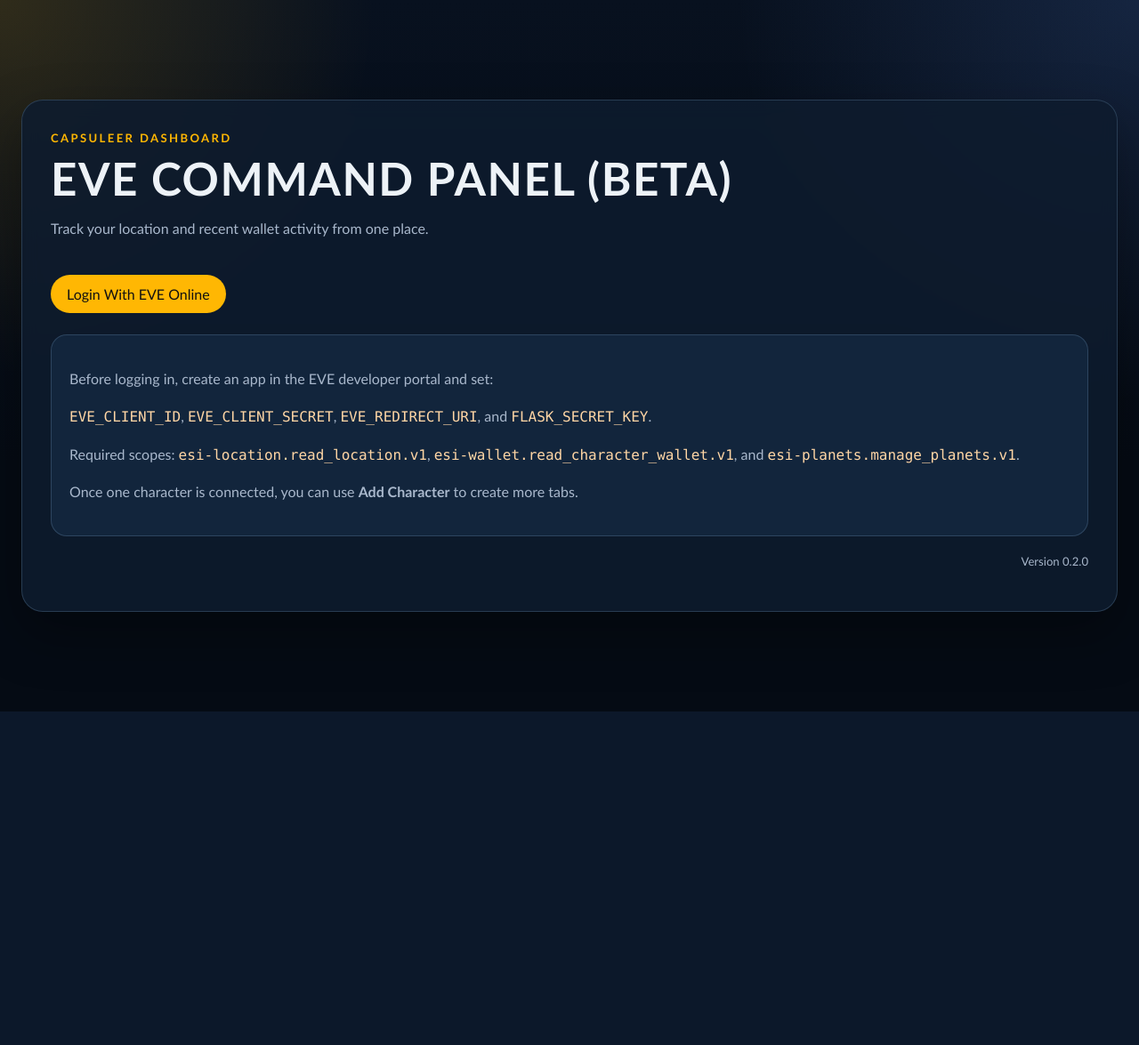
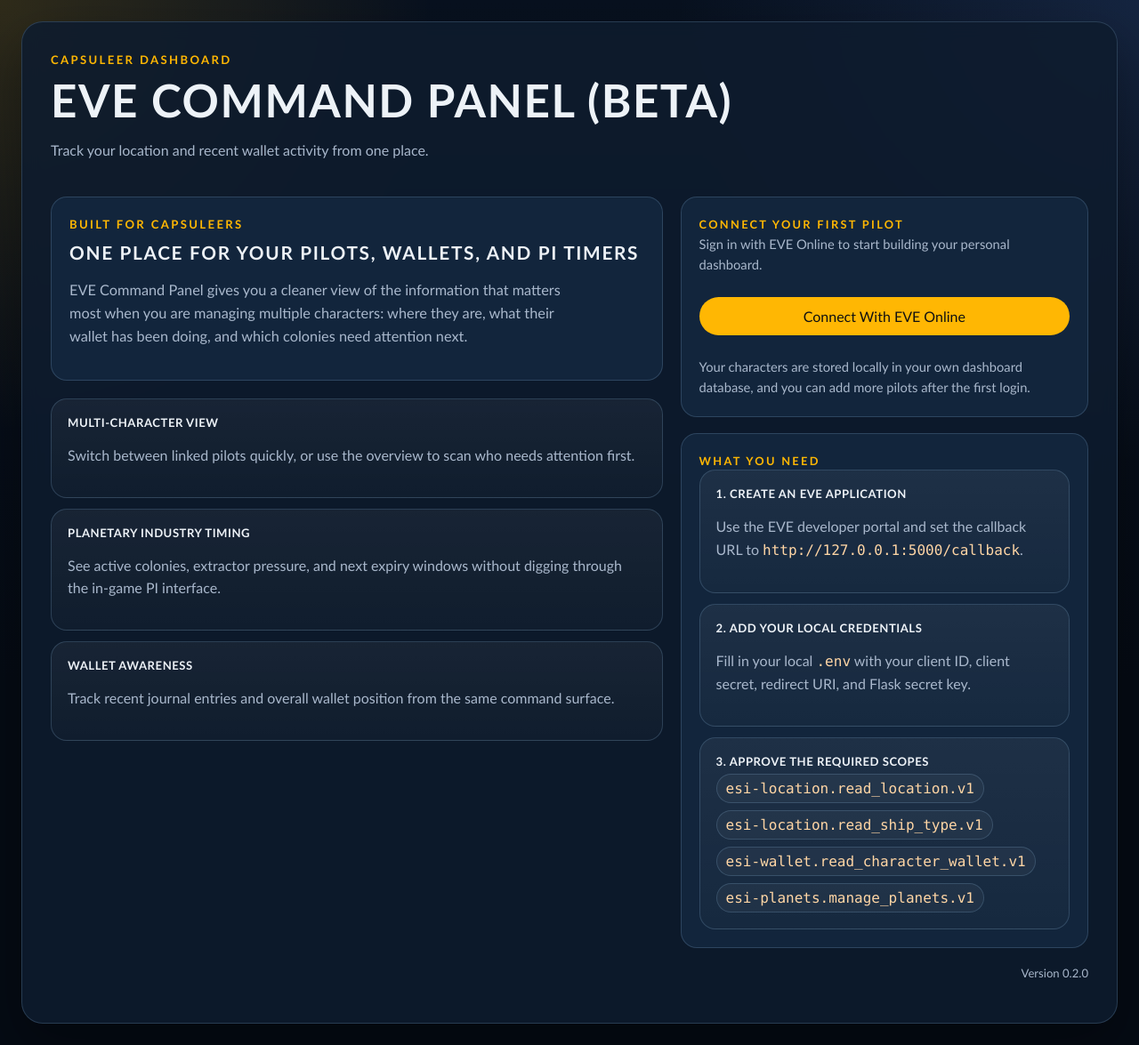
Before and after one commit to turusko/eve-command-panel, a Flask app: page / in a window 1280 px wide. Shown: the whole page at 89% size. Before the commit the page ends 800 px from the top, so only its background shows below. Run offline with Flask 3, Linux system fonts and the light colour scheme; data comes from the database, SQL or seed files in the repository.

Commit message:
Enhance character tabs and public landing page

```diff
--- a/app.py
+++ b/app.py
@@ -671,20 +671,79 @@ def update_character_tokens(character_id: int, token_data: dict) -> None:
     db.commit()
 
 
+def build_character_tab_badges(payload: dict | None, cached_at: int | None) -> list[dict]:
+    stale_badge = None
+    pi_badge = None
+    security_badge = None
+    now = datetime.now(timezone.utc)
+
+    if payload:
+        security_status = payload.get("solar_system", {}).get("security_status")
+        if security_status is not None:
+            if security_status >= 0.5:
+                security_label = f"HS {security_status:.1f}"
+                security_tone = "security-high"
+            elif security_status > 0:
+                security_label = f"LS {security_status:.1f}"
+                security_tone = "security-low"
+            else:
+                security_label = "NS 0.0"
+                security_tone = "security-null"
+            security_badge = {"label": security_label, "tone": security_tone}
+
+        next_expiry = parse_iso_datetime(payload.get("pi", {}).get("next_expiry"))
+        if next_expiry:
+            remaining_seconds = int((next_expiry - now).total_seconds())
+            if remaining_seconds <= 0:
+                pi_tone = "warning"
+            elif remaining_seconds <= PI_ATTENTION_WINDOW_HOURS * 3600:
+                pi_tone = "security-borderline"
+            else:
+                pi_tone = None
+            if pi_tone:
+                pi_badge = {
+                    "label": f"PI {format_countdown(next_expiry.isoformat().replace('+00:00', 'Z'))}",
+                    "tone": pi_tone,
+                }
+
+    if cached_at is None:
+        stale_badge = {"label": "No Cache", "tone": "security-borderline"}
+    elif int(time.time()) - int(cached_at) >= CACHE_TTL_SECONDS:
+        stale_badge = {"label": "Stale", "tone": "security-borderline"}
+
+    for badge in (stale_badge, pi_badge, security_badge):
+        if badge:
+            return [badge]
+    return []
+
+
 def get_saved_characters() -> list[dict]:
     instance_id = get_instance_id()
     if not instance_id:
         return []
     rows = get_db().execute(
         """
-        SELECT character_id, character_name
-        FROM user_characters
-        WHERE instance_id = ?
-        ORDER BY character_name COLLATE NOCASE
+        SELECT c.character_id, c.character_name, dc.payload_json, dc.fetched_at
+        FROM user_characters c
+        LEFT JOIN user_dashboard_cache dc
+            ON dc.instance_id = c.instance_id AND dc.character_id = c.character_id
+        WHERE c.instance_id = ?
+        ORDER BY c.character_name COLLATE NOCASE
         """,
         (instance_id,),
     ).fetchall()
-    return [dict(row) for row in rows]
+
+    characters = []
+    for row in rows:
+        payload = json.loads(row["payload_json"]) if row["payload_json"] and row["payload_json"] != "{}" else None
+        characters.append(
+            {
+                "character_id": row["character_id"],
+                "character_name": row["character_name"],
+                "tab_badges": build_character_tab_badges(payload, row["fetched_at"]),
+            }
+        )
+    return characters
 
 
 def get_overview_wallet_total() -> float:
--- a/templates/index.html
+++ b/templates/index.html
@@ -142,6 +142,87 @@
       background: var(--panel-strong);
     }
 
+    .landing-grid {
+      display: grid;
+      grid-template-columns: minmax(0, 1.2fr) minmax(320px, 0.8fr);
+      gap: 20px;
+      align-items: start;
+    }
+
+    .landing-copy {
+      display: grid;
+      gap: 20px;
+    }
+
+    .landing-lead {
+      max-width: 60ch;
+      font-size: 1.02rem;
+    }
+
+    .feature-list,
+    .step-list {
+      display: grid;
+      gap: 12px;
+    }
+
+    .feature-card,
+    .step-card {
+      padding: 18px;
+      border-radius: 18px;
+      border: 1px solid var(--border);
+      background: linear-gradient(180deg, rgba(255, 255, 255, 0.05), rgba(255, 255, 255, 0.02));
+    }
+
+    .feature-card strong,
+    .step-card strong {
+      display: block;
+      margin-bottom: 6px;
+      color: var(--text);
+      letter-spacing: 0.04em;
+      text-transform: uppercase;
+      font-size: 0.82rem;
+    }
+
+    .cta-panel {
+      position: sticky;
+      top: 24px;
+      display: grid;
+      gap: 18px;
+    }
+
+    .cta-panel .button {
+      width: 100%;
+      text-align: center;
+    }
+
+    .cta-kicker {
+      margin: 0;
+      color: var(--accent);
+      font-size: 0.8rem;
+      font-weight: 700;
+      letter-spacing: 0.18em;
+      text-transform: uppercase;
+    }
+
+    .support-copy {
+      margin: 0;
+      font-size: 0.92rem;
+    }
+
+    .inline-code-list {
+      display: flex;
+      flex-wrap: wrap;
+      gap: 8px;
+    }
+
+    .inline-code-list code {
+      display: inline-block;
+      padding: 6px 10px;
+      border-radius: 999px;
+      border: 1px solid var(--border);
+      background: rgba(255, 255, 255, 0.04);
+    }
+
     .dashboard {
       display: grid;
       gap: 18px;
@@ -540,7 +661,7 @@
                   type="submit"
                   class="character-tab {{ 'active' if active_character_id == 'overview' else '' }}"
                 >
-                Overview
+                  <span class="tab-name">Overview</span>
               </button>
             </form>
             {% for character in characters %}
@@ -550,7 +671,14 @@
                   type="submit"
                   class="character-tab {{ 'active' if character.character_id == active_character_id else '' }}"
                 >
-                  {{ character.character_name }}
+                  <span class="tab-name">{{ character.character_name }}</span>
+                  {% if character.tab_badges %}
+                    <span class="tab-badges">
+                      {% for badge in character.tab_badges[:2] %}
+                        <span class="tab-badge {{ badge.tone }}">{{ badge.label }}</span>
+                      {% endfor %}
+                    </span>
+                  {% endif %}
                 </button>
               </form>
             {% endfor %}
@@ -766,16 +894,64 @@
         {% endif %}
       </div>
     {% else %}
+      <section class="landing-grid">
+        <div class="landing-copy">
+          <div class="panel">
+            <p class="eyebrow">Built For Capsuleers</p>
+            <h2 class="section-title" style="font-size: 1.3rem; margin-bottom: 10px;">One place for your pilots, wallets, and PI timers</h2>
+            <p class="landing-lead">EVE Command Panel gives you a cleaner view of the information that matters most when you are managing multiple characters: where they are, what their wallet has been doing, and which colonies need attention next.</p>
+          </div>
+
+          <div class="feature-list">
+            <div class="feature-card">
+              <strong>Multi-Character View</strong>
+              <p>Switch between linked pilots quickly, or use the overview to scan who needs attention first.</p>
+            </div>
+            <div class="feature-card">
+              <strong>Planetary Industry Timing</strong>
+              <p>See active colonies, extractor pressure, and next expiry windows without digging through the in-game PI interface.</p>
+            </div>
+            <div class="feature-card">
+              <strong>Wallet Awareness</strong>
+              <p>Track recent journal entries and overall wallet position from the same command surface.</p>
+            </div>
+          </div>
+        </div>
+
+        <aside class="cta-panel">
+          <div class="panel">
+            <p class="cta-kicker">Connect Your First Pilot</p>
+            <p class="support-copy">Sign in with EVE Online to start building your personal dashboard.</p>
             <div class="actions">
-        <a class="button" href="{{ url_for('login') }}">Login With EVE Online</a>
+              <a class="button" href="{{ url_for('login') }}">Connect With EVE Online</a>
+            </div>
+            <p class="support-copy">Your characters are stored locally in your own dashboard database, and you can add more pilots after the first login.</p>
           </div>
 
           <div class="panel">
-        <p>Before logging in, create an app in the EVE developer portal and set:</p>
-        <p><code>EVE_CLIENT_ID</code>, <code>EVE_CLIENT_SECRET</code>, <code>EVE_REDIRECT_URI</code>, and <code>FLASK_SECRET_KEY</code>.</p>
-        <p>Required scopes: <code>esi-location.read_location.v1</code>, <code>esi-wallet.read_character_wallet.v1</code>, and <code>esi-planets.manage_planets.v1</code>.</p>
-        <p>Once one character is connected, you can use <strong>Add Character</strong> to create more tabs.</p>
+            <p class="cta-kicker">What You Need</p>
+            <div class="step-list">
+              <div class="step-card">
+                <strong>1. Create an EVE application</strong>
+                <p>Use the EVE developer portal and set the callback URL to <code>http://127.0.0.1:5000/callback</code>.</p>
               </div>
+              <div class="step-card">
+                <strong>2. Add your local credentials</strong>
+                <p>Fill in your local <code>.env</code> with your client ID, client secret, redirect URI, and Flask secret key.</p>
+              </div>
+              <div class="step-card">
+                <strong>3. Approve the required scopes</strong>
+                <div class="inline-code-list">
+                  <code>esi-location.read_location.v1</code>
+                  <code>esi-location.read_ship_type.v1</code>
+                  <code>esi-wallet.read_character_wallet.v1</code>
+                  <code>esi-planets.manage_planets.v1</code>
+                </div>
+              </div>
+            </div>
+          </div>
+        </aside>
+      </section>
     {% endif %}
 
     <p class="version-note">Version {{ app_version }}</p>
```
Also changed, not shown: other parts of templates/index.html (+51 -11 lines). Lines whose indentation alone changed are shown as unchanged.
